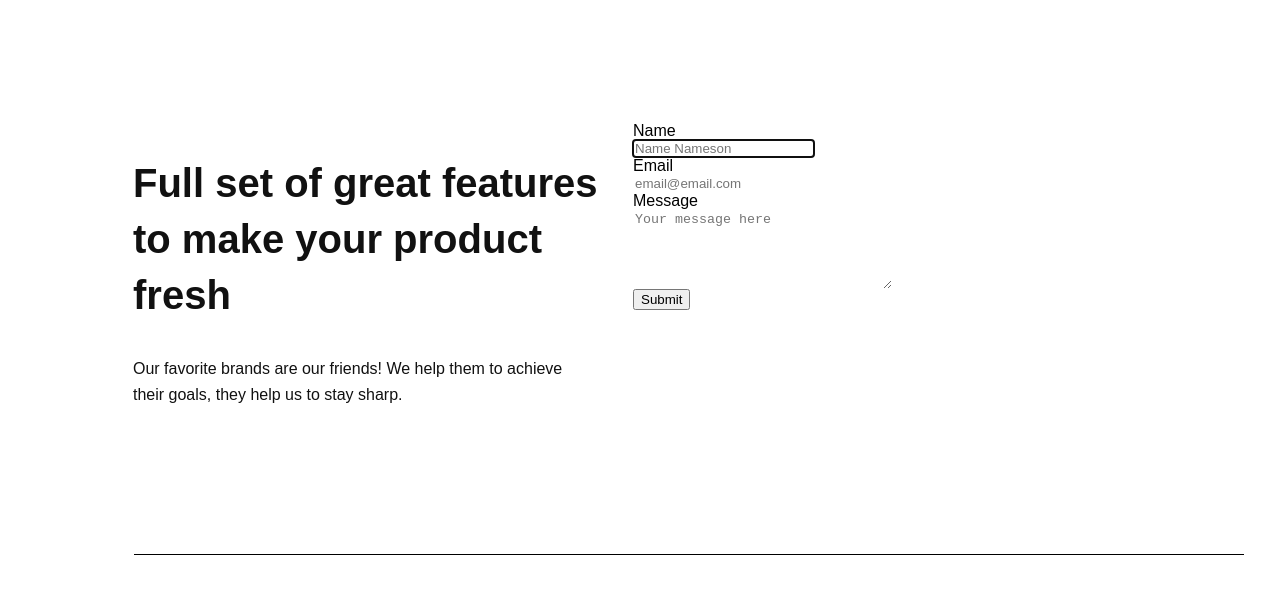
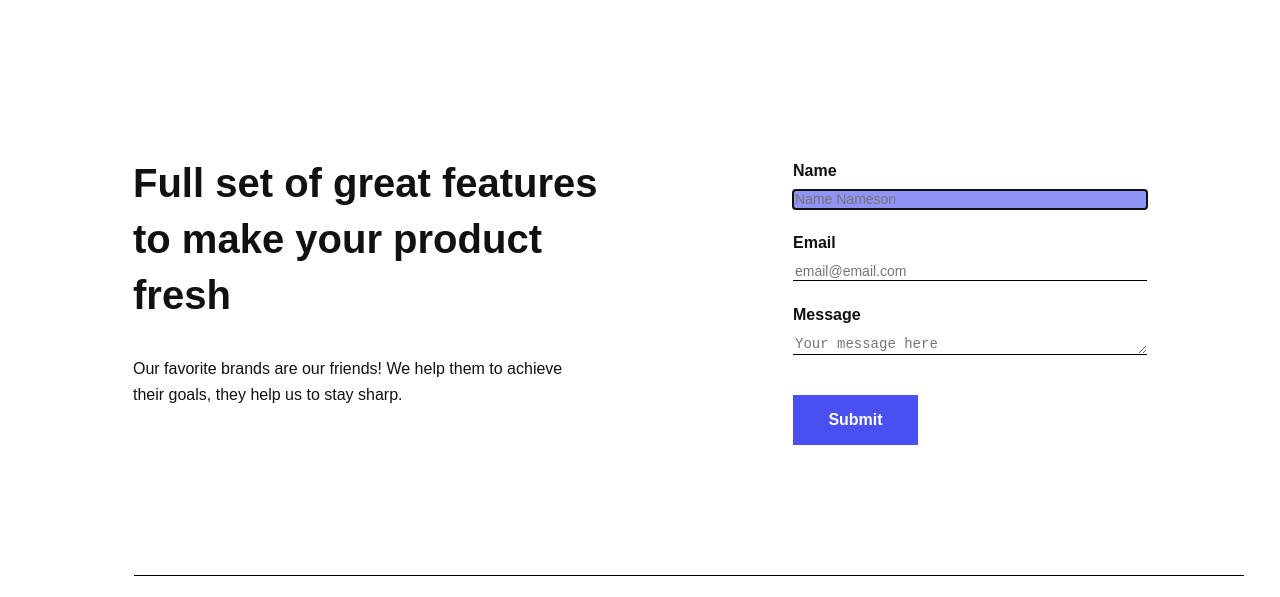
Before and after one commit to michelleandersson/Genesis-portfolio, a plain HTML site: page pages/contact.html in a window 1280 px wide. Shown: the part 49-646 px from the top of the page. Drawn offline with Linux system fonts and the light colour scheme; a web font is replaced by a local one.

Commit message:
style form in contact

```diff
--- a/pages/contact.html
+++ b/pages/contact.html
@@ -28,11 +28,11 @@
             <div class="main__form-container">
                 <form class="main__form" action="">
                     <label class="label" for="name">Name</label>
-                    <input class="name-input" type="text" id="name" required autofocus placeholder="Name Nameson">
+                    <input class="input" type="text" id="name" required autofocus placeholder="Name Nameson">
                     <label class="label" for="email">Email</label>
-                    <input class="email-input" type="email" required placeholder="email@email.com">
+                    <input class="input" type="email" required placeholder="email@email.com">
                     <label class="label" for="message">Message</label>
-                    <textarea class="message-input" name="message" id="message" cols="30" rows="5" placeholder="Your message here" required></textarea>
+                    <textarea class="input" name="message" id="message" cols="30" rows="1" placeholder="Your message here" required></textarea>
                     <button class="button" type="submit">Submit</button>
                 </form>
             </div>
--- a/styles/contact.css
+++ b/styles/contact.css
@@ -90,6 +90,8 @@ body {
 }
 
 .main__form {
+    margin-top: 40px;
+    margin-left: 160px;
     display: flex;
     justify-content: flex-start;
     align-items: flex-start;
@@ -97,11 +99,67 @@ body {
 }
 
 input {
+    width: 350px;
+    border: none;
+    border-bottom: 1px solid black;
+    margin-bottom: 25px;
+}
+
+input:focus {
+    background-color: rgba(74, 80, 242, 0.61);
+}
+
+input:hover {
+    background-color: rgba(74, 80, 242, 0.61);
+}
+
+textarea {
+    width: 350px;
+    border: none;
+    border-bottom: 1px solid black;
+}
+
+textarea:focus {
+    background-color: rgba(74, 80, 242, 0.61);
+}
+
+textarea:hover {
+    background-color: rgba(74, 80, 242, 0.61);
+}
+
+.label {
+    font-size: 16px;
+    font-weight: bold;
+    color: #111111;
+    margin-bottom: 10px;
+}
+
+.input {
+    font-size: 16px;
+    color: #111111;
+}
+
+:placeholder-shown {
+    font-size: 14px;
+    color: #11111193;
+}
+
+.button {
+    margin-top: 40px;
+    max-width: 125px;
+    width: 100%;
+    height: 50px;
+    background-color: #4A4FF2;
+    color: #fff;
+    font-size: 16px;
+    font-weight: bold;
     border: none;
 }
 
-textarea {
-    border: none;
+.button:hover {
+    background-color: rgba(74, 80, 242, 0.61);
+    color: #111111;
+    text-decoration: underline;
 }
 
 .footer {
```
